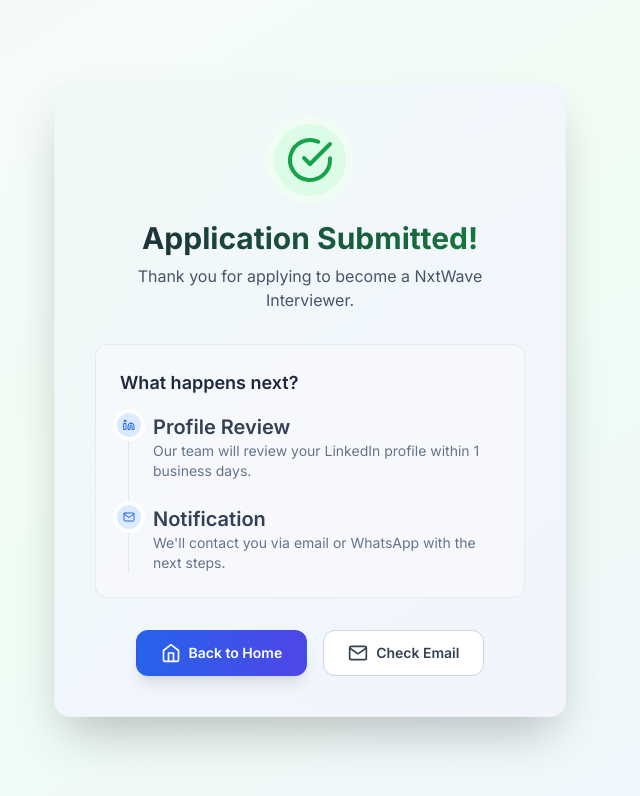
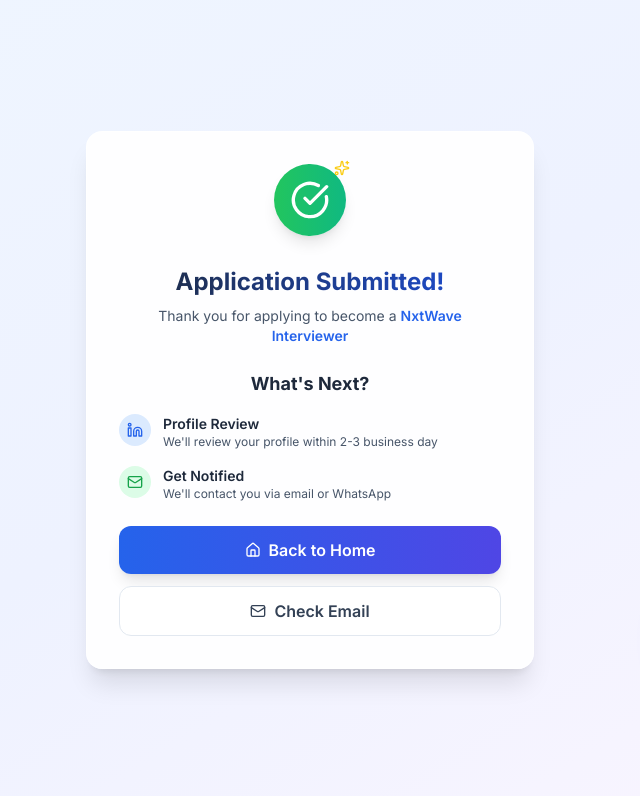
Before and after one commit to niat-web/NxtHire, a React (Vite) app in the folder client/: page /application-success/1 in a window 1280 px wide. Shown: the top 796 px of the page, without its empty margins (330-970 px from the left). Built offline with nearby package versions, Linux system fonts and the light colour scheme; no server answers.

Commit message:
Update ApplicationSuccess.jsx

```diff
--- a/client/src/pages/public/ApplicationSuccess.jsx
+++ b/client/src/pages/public/ApplicationSuccess.jsx
@@ -1,78 +1,182 @@
-// client/src/pages/public/ApplicationSuccess.jsx
-import React from 'react';
+// // client/src/pages/public/ApplicationSuccess.jsx
+// import React from 'react';
+// import { useParams, Link } from 'react-router-dom';
+// import { FiCheckCircle, FiHome, FiMail, FiLinkedin, FiClipboard } from 'react-icons/fi';
+// import logoSrc from '/logo.svg';
+
+// const ApplicationSuccess = () => {
+//   const { id } = useParams();
+
+//   const copyToClipboard = () => {
+//     navigator.clipboard.writeText(id);
+//     // You could add a toast notification here for better UX, but this is a simple implementation.
+//     alert("Application ID copied to clipboard!");
+//   };
+
+//   return (
+//     <div className="min-h-screen flex items-center justify-center bg-gradient-to-br from-slate-50 via-green-50 to-blue-50 py-12 px-4 sm:px-6 lg:px-8">
+//       {/* Background grid pattern for a subtle texture */}
+//       <div className="absolute inset-0 bg-grid-slate-100 [mask-image:linear-gradient(0deg,white,rgba(255,255,255,0.6))] -z-10"></div>
+
+//       {/* Main content card with enhanced styling */}
+//       <div className="w-full max-w-lg bg-white/80 backdrop-blur-sm rounded-2xl shadow-2xl p-8 sm:p-10 border border-slate-200/50 relative overflow-hidden">
+//         {/* Decorative gradient overlay inside the card */}
+//         <div className="absolute inset-0 bg-gradient-to-br from-green-600/5 via-blue-600/5 to-indigo-600/5 -z-10"></div>
+
+//         {/* Content */}
+//         <div className="text-center">
+
+//             <div className="inline-flex items-center justify-center p-3 bg-green-100 rounded-full mb-6 ring-8 ring-green-50">
+//               <FiCheckCircle className="h-12 w-12 text-green-600" />
+//             </div>
+
+//             <h1 className="text-3xl font-extrabold bg-gradient-to-r from-slate-800 to-green-700 bg-clip-text text-transparent">
+//               Application Submitted!
+//             </h1>
+//             <p className="mt-2 text-slate-600">
+//               Thank you for applying to become a NxtWave Interviewer.
+//             </p>
+
+//             <div className="my-8 text-left bg-slate-50/70 p-6 rounded-xl border border-slate-200/80">
+//               <h3 className="font-semibold text-lg text-slate-800 mb-4">What happens next?</h3>
+//               <ol className="relative border-l border-slate-200 ml-2">
+//                 <li className="mb-6 ml-6">
+//                   <span className="absolute flex items-center justify-center w-6 h-6 bg-blue-100 rounded-full -left-3 ring-4 ring-white">
+//                       <FiLinkedin className="w-3 h-3 text-blue-600" />
+//                   </span>
+//                   <h4 className="font-semibold text-slate-700">Profile Review</h4>
+//                   <p className="text-sm text-slate-500">Our team will review your LinkedIn profile within 1 business days.</p>
+//                 </li>
+//                 <li className="ml-6">
+//                   <span className="absolute flex items-center justify-center w-6 h-6 bg-blue-100 rounded-full -left-3 ring-4 ring-white">
+//                       <FiMail className="w-3 h-3 text-blue-600" />
+//                   </span>
+//                   <h4 className="font-semibold text-slate-700">Notification</h4>
+//                   <p className="text-sm text-slate-500">We'll contact you via email or WhatsApp with the next steps.</p>
+//                 </li>
+//               </ol>
+//             </div>
+
+//             <div className="mt-8 flex flex-col sm:flex-row items-center justify-center gap-4">
+//               <Link
+//                 to="/"
+//                 className="group relative w-full sm:w-auto inline-flex justify-center py-3 px-6 border border-transparent text-sm font-semibold rounded-xl text-white bg-gradient-to-r from-blue-600 to-indigo-600 hover:from-blue-700 hover:to-indigo-700 focus:outline-none focus:ring-2 focus:ring-offset-2 focus:ring-blue-500 shadow-lg hover:shadow-xl transform hover:scale-[1.02] transition-all duration-200"
+//               >
+//                 <FiHome className="mr-2 h-5 w-5" />
+//                 Back to Home
+//               </Link>
+//               <a
+//                 href="https://mail.google.com"
+//                 target="_blank"
+//                 rel="noopener noreferrer"
+//                 className="w-full sm:w-auto inline-flex items-center justify-center px-6 py-3 border border-slate-300 text-sm font-semibold rounded-xl text-slate-700 bg-white hover:bg-slate-50 focus:outline-none focus:ring-2 focus:ring-offset-2 focus:ring-blue-500 transition-colors"
+//               >
+//                   <FiMail className="mr-2 h-5 w-5" />
+//                   Check Email
+//               </a>
+//             </div>
+//         </div>
+//       </div>
+//     </div>
+//   );
+// };
+
+// export default ApplicationSuccess;
+
+
+import React, { useState } from 'react';
 import { useParams, Link } from 'react-router-dom';
-import { FiCheckCircle, FiHome, FiMail, FiLinkedin, FiClipboard } from 'react-icons/fi';
-import logoSrc from '/logo.svg';
+import { CheckCircle, Home, Mail, Linkedin, Copy, Check, Sparkles } from 'lucide-react';
 
 const ApplicationSuccess = () => {
   const { id } = useParams();
+  const [copied, setCopied] = useState(false);
 
   const copyToClipboard = () => {
     navigator.clipboard.writeText(id);
-    // You could add a toast notification here for better UX, but this is a simple implementation.
-    alert("Application ID copied to clipboard!");
+    setCopied(true);
+    setTimeout(() => setCopied(false), 2000);
   };
 
   return (
-    <div className="min-h-screen flex items-center justify-center bg-gradient-to-br from-slate-50 via-green-50 to-blue-50 py-12 px-4 sm:px-6 lg:px-8">
-      {/* Background grid pattern for a subtle texture */}
-      <div className="absolute inset-0 bg-grid-slate-100 [mask-image:linear-gradient(0deg,white,rgba(255,255,255,0.6))] -z-10"></div>
-
-      {/* Main content card with enhanced styling */}
-      <div className="w-full max-w-lg bg-white/80 backdrop-blur-sm rounded-2xl shadow-2xl p-8 sm:p-10 border border-slate-200/50 relative overflow-hidden">
-        {/* Decorative gradient overlay inside the card */}
-        <div className="absolute inset-0 bg-gradient-to-br from-green-600/5 via-blue-600/5 to-indigo-600/5 -z-10"></div>
-
-        {/* Content */}
-        <div className="text-center">
-
-            <div className="inline-flex items-center justify-center p-3 bg-green-100 rounded-full mb-6 ring-8 ring-green-50">
-              <FiCheckCircle className="h-12 w-12 text-green-600" />
+    <div className="min-h-screen bg-gradient-to-br from-blue-50 via-indigo-50 to-purple-50 p-6 flex items-center justify-center">
+      {/* Subtle background pattern */}
+      <div className="absolute inset-0 opacity-30">
+        <div className="absolute top-20 left-20 w-32 h-32 bg-blue-200/20 rounded-full blur-3xl"></div>
+        <div className="absolute bottom-20 right-20 w-40 h-40 bg-indigo-200/20 rounded-full blur-3xl"></div>
+        <div className="absolute top-1/2 left-1/2 transform -translate-x-1/2 -translate-y-1/2 w-24 h-24 bg-purple-200/20 rounded-full blur-2xl"></div>
       </div>
 
-            <h1 className="text-3xl font-extrabold bg-gradient-to-r from-slate-800 to-green-700 bg-clip-text text-transparent">
+      <div className="relative w-full max-w-md mx-auto">
+        <div className="bg-white/90 backdrop-blur-sm rounded-2xl shadow-xl p-8 border border-white/50">
+          {/* Success Icon */}
+          <div className="text-center mb-6">
+            <div className="inline-flex items-center justify-center relative">
+              <div className="bg-gradient-to-r from-green-500 to-emerald-500 p-4 rounded-full shadow-lg">
+                <CheckCircle className="h-10 w-10 text-white" />
+              </div>
+              <div className="absolute -top-1 -right-1 text-yellow-400">
+                <Sparkles className="h-4 w-4" />
+              </div>
+            </div>
+          </div>
+
+          {/* Header */}
+          <div className="text-center mb-6">
+            <h1 className="text-2xl font-bold mb-2 bg-gradient-to-r from-slate-800 to-blue-700 bg-clip-text text-transparent">
               Application Submitted!
             </h1>
-            <p className="mt-2 text-slate-600">
-              Thank you for applying to become a NxtWave Interviewer.
+            <p className="text-slate-600 text-sm">
+              Thank you for applying to become a{' '}
+              <span className="font-semibold text-blue-600">NxtWave Interviewer</span>
             </p>
-
-            <div className="my-8 text-left bg-slate-50/70 p-6 rounded-xl border border-slate-200/80">
-              <h3 className="font-semibold text-lg text-slate-800 mb-4">What happens next?</h3>
-              <ol className="relative border-l border-slate-200 ml-2">
-                <li className="mb-6 ml-6">
-                  <span className="absolute flex items-center justify-center w-6 h-6 bg-blue-100 rounded-full -left-3 ring-4 ring-white">
-                      <FiLinkedin className="w-3 h-3 text-blue-600" />
-                  </span>
-                  <h4 className="font-semibold text-slate-700">Profile Review</h4>
-                  <p className="text-sm text-slate-500">Our team will review your LinkedIn profile within 1 business days.</p>
-                </li>
-                <li className="ml-6">
-                  <span className="absolute flex items-center justify-center w-6 h-6 bg-blue-100 rounded-full -left-3 ring-4 ring-white">
-                      <FiMail className="w-3 h-3 text-blue-600" />
-                  </span>
-                  <h4 className="font-semibold text-slate-700">Notification</h4>
-                  <p className="text-sm text-slate-500">We'll contact you via email or WhatsApp with the next steps.</p>
-                </li>
-              </ol>
           </div>
 
-            <div className="mt-8 flex flex-col sm:flex-row items-center justify-center gap-4">
+
+
+          {/* What's Next */}
+          <div className="mb-6">
+            <h3 className="text-lg font-bold text-slate-800 mb-4 text-center">What's Next?</h3>
+            <div className="space-y-4">
+              <div className="flex items-start gap-3">
+                <div className="flex items-center justify-center w-8 h-8 bg-blue-100 rounded-full flex-shrink-0">
+                  <Linkedin className="w-4 h-4 text-blue-600" />
+                </div>
+                <div>
+                  <h4 className="font-semibold text-slate-800 text-sm">Profile Review</h4>
+                  <p className="text-xs text-slate-600">We'll review your profile within 2-3 business day</p>
+                </div>
+              </div>
+              <div className="flex items-start gap-3">
+                <div className="flex items-center justify-center w-8 h-8 bg-green-100 rounded-full flex-shrink-0">
+                  <Mail className="w-4 h-4 text-green-600" />
+                </div>
+                <div>
+                  <h4 className="font-semibold text-slate-800 text-sm">Get Notified</h4>
+                  <p className="text-xs text-slate-600">We'll contact you via email or WhatsApp</p>
+                </div>
+              </div>
+            </div>
+          </div>
+
+          {/* Action Buttons */}
+          <div className="space-y-3">
             <Link
               to="/"
-                className="group relative w-full sm:w-auto inline-flex justify-center py-3 px-6 border border-transparent text-sm font-semibold rounded-xl text-white bg-gradient-to-r from-blue-600 to-indigo-600 hover:from-blue-700 hover:to-indigo-700 focus:outline-none focus:ring-2 focus:ring-offset-2 focus:ring-blue-500 shadow-lg hover:shadow-xl transform hover:scale-[1.02] transition-all duration-200"
+              className="w-full flex items-center justify-center gap-2 bg-gradient-to-r from-blue-600 to-indigo-600 text-white font-semibold py-3 px-4 rounded-xl shadow-lg hover:shadow-xl hover:from-blue-700 hover:to-indigo-700 transform hover:scale-[1.02] transition-all duration-200"
             >
-                <FiHome className="mr-2 h-5 w-5" />
-                Back to Home
+              <Home className="h-4 w-4" />
+              <span>Back to Home</span>
             </Link>
+
             <a
               href="https://mail.google.com"
               target="_blank"
               rel="noopener noreferrer"
-                className="w-full sm:w-auto inline-flex items-center justify-center px-6 py-3 border border-slate-300 text-sm font-semibold rounded-xl text-slate-700 bg-white hover:bg-slate-50 focus:outline-none focus:ring-2 focus:ring-offset-2 focus:ring-blue-500 transition-colors"
+              className="w-full flex items-center justify-center gap-2 bg-white border border-slate-200 text-slate-700 font-semibold py-3 px-4 rounded-xl hover:bg-slate-50 hover:border-blue-300 transform hover:scale-[1.02] transition-all duration-200"
             >
-                  <FiMail className="mr-2 h-5 w-5" />
-                  Check Email
+              <Mail className="h-4 w-4" />
+              <span>Check Email</span>
             </a>
           </div>
         </div>
```
Lines whose indentation alone changed are shown as unchanged.
